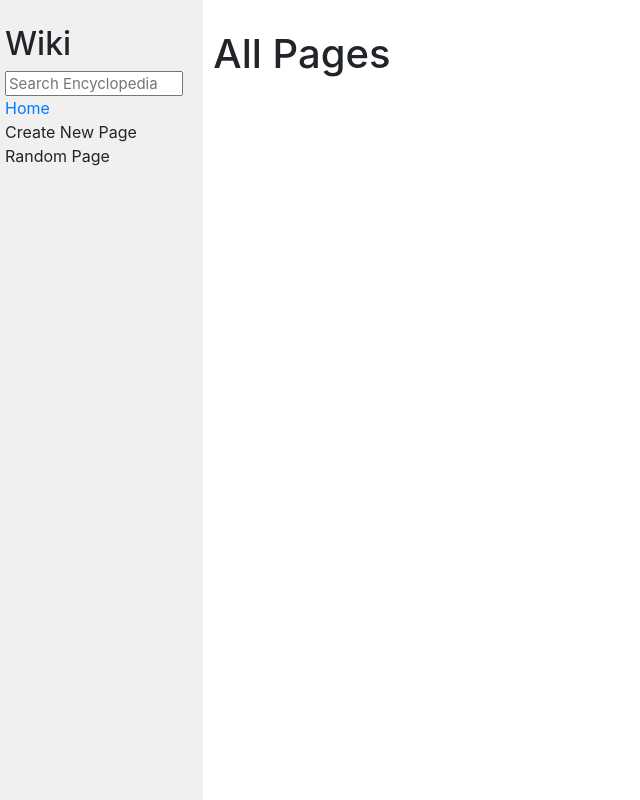
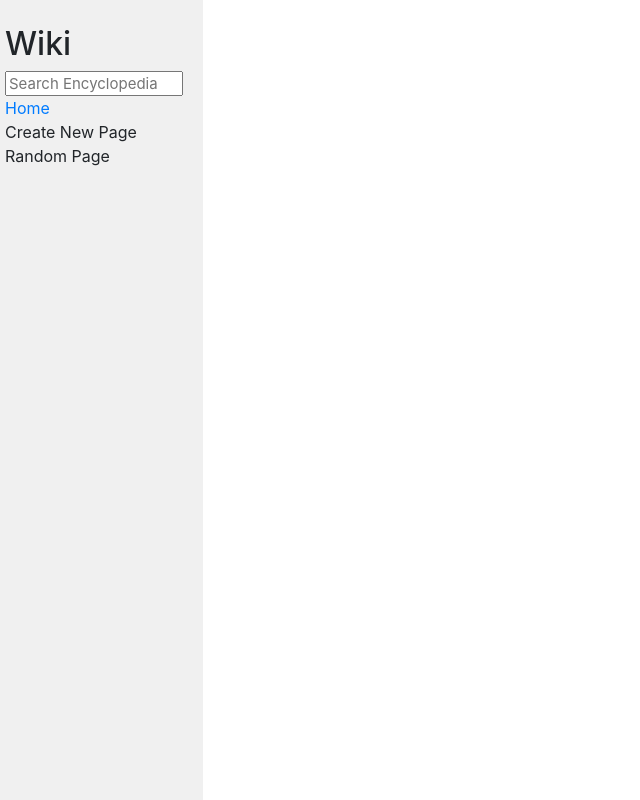
Before and after one commit to eduardoluis11/wiki, a Django app: template encyclopedia/templates/encyclopedia/display_entry.html in a window 1280 px wide. Shown: the whole page, without its empty margins (0-640 px from the left). Run offline with Django 3.2, Linux system fonts and the light colour scheme; the template is opened without the code that fills it, so the values that code supplies are empty; some libraries are stand-ins or nearby versions.

Commit message:
Removed <h1> Tag (BUGGY)
I removed a redundant h1 tag from the display_entries.html page (the page of each entry.)

```diff
--- a/encyclopedia/templates/encyclopedia/display_entry.html
+++ b/encyclopedia/templates/encyclopedia/display_entry.html
@@ -11,8 +11,10 @@ I will use this tutorial: https://iheanyi.com/journal/2020/04/04/dynamic-page-ti
 {% endblock %}
 
 {% block body %}
-    <!-- This shows the title of the page in <h1> tags. I will also modify this to show the title of the entry article. -->
-    <h1>All Pages</h1>
+    <!-- This shows the title of the page in <h1> tags. I will also modify this to show the title of the entry article.
+
+    I don't need this: the markdown notation from the md files will already put an h1 tag to the titles. -->
+    <!-- <h1>All Pages</h1> -->
 
     <!-- I removed the <ul> and the <li> tags to make the entry pages more readable (though it has some extra
     spaces that I need to remove.)
```
